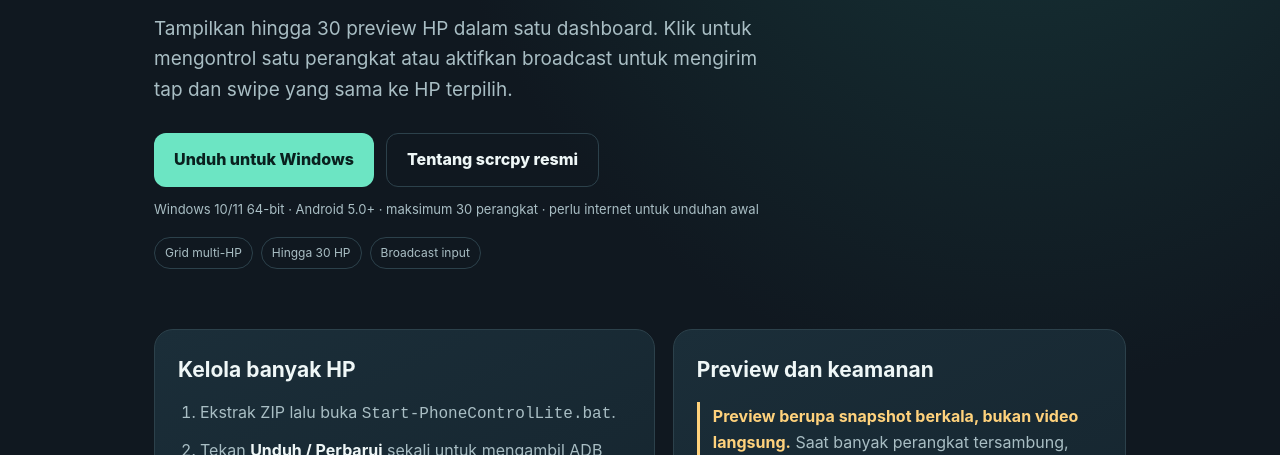
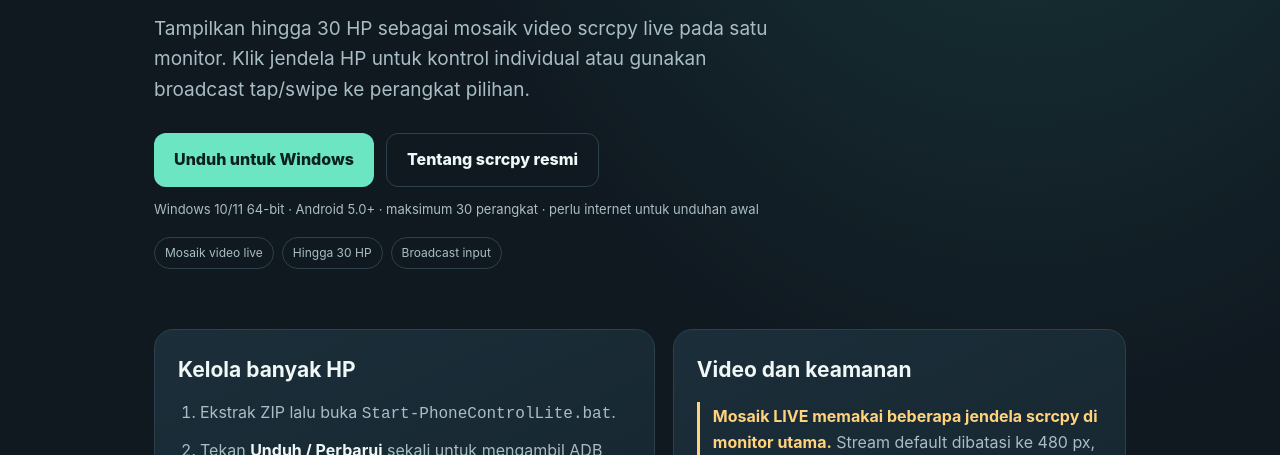
Before and after one commit to twn9-tech/phone-control-lite, a plain HTML site: page index.html in a window 1280 px wide. Shown: the part 345-800 px from the top of the page. Drawn offline with Linux system fonts and the light colour scheme.

Commit message:
Add live scrcpy mosaic mode

```diff
--- a/index.html
+++ b/index.html
@@ -10,7 +10,7 @@
 </head>
 <body><main>
 <header><span class="mark">↗</span><span>PHONE CONTROL LITE</span></header>
-<section class="hero"><div class="eyebrow">Android ke PC · lewat USB</div><h1>Lihat banyak layar.<br>Kontrol bersama.</h1><p>Tampilkan hingga 30 preview HP dalam satu dashboard. Klik untuk mengontrol satu perangkat atau aktifkan broadcast untuk mengirim tap dan swipe yang sama ke HP terpilih.</p><div class="actions"><a class="button" href="./downloads/PhoneControlLite-Windows.zip">Unduh untuk Windows</a><a class="button secondary" href="https://github.com/Genymobile/scrcpy">Tentang scrcpy resmi</a></div><div class="fine">Windows 10/11 64-bit · Android 5.0+ · maksimum 30 perangkat · perlu internet untuk unduhan awal</div><div class="specs"><span class="tag">Grid multi-HP</span><span class="tag">Hingga 30 HP</span><span class="tag">Broadcast input</span></div></section>
-<div class="layout"><section class="card"><h2>Kelola banyak HP</h2><ol><li>Ekstrak ZIP lalu buka <code>Start-PhoneControlLite.bat</code>.</li><li>Tekan <strong>Unduh / Perbarui</strong> sekali untuk mengambil ADB dari scrcpy resmi.</li><li>Aktifkan USB debugging pada setiap HP, sambungkan kabel data, lalu setujui izin di tiap layar.</li><li>Tekan <strong>Muat ulang HP</strong>. Klik preview untuk mengirim tap/swipe individual; atau centang beberapa HP, aktifkan mode broadcast, lalu klik/seret untuk mengirim input yang sama.</li></ol></section><section class="card"><h2>Preview dan keamanan</h2><p class="warning"><strong>Preview berupa snapshot berkala, bukan video langsung.</strong> Saat banyak perangkat tersambung, pembaruannya dapat memerlukan beberapa detik dan tidak serempak.</p><p>Broadcast dapat menekan tombol atau mengubah halaman di semua HP yang dipilih. Pastikan perangkat berada pada layar yang sesuai. Perlu USB debugging; gunakan hanya pada PC dan perangkat yang dipercaya.</p></section></div>
+<section class="hero"><div class="eyebrow">Android ke PC · lewat USB</div><h1>Lihat banyak layar.<br>Kontrol bersama.</h1><p>Tampilkan hingga 30 HP sebagai mosaik video scrcpy live pada satu monitor. Klik jendela HP untuk kontrol individual atau gunakan broadcast tap/swipe ke perangkat pilihan.</p><div class="actions"><a class="button" href="./downloads/PhoneControlLite-Windows.zip">Unduh untuk Windows</a><a class="button secondary" href="https://github.com/Genymobile/scrcpy">Tentang scrcpy resmi</a></div><div class="fine">Windows 10/11 64-bit · Android 5.0+ · maksimum 30 perangkat · perlu internet untuk unduhan awal</div><div class="specs"><span class="tag">Mosaik video live</span><span class="tag">Hingga 30 HP</span><span class="tag">Broadcast input</span></div></section>
+<div class="layout"><section class="card"><h2>Kelola banyak HP</h2><ol><li>Ekstrak ZIP lalu buka <code>Start-PhoneControlLite.bat</code>.</li><li>Tekan <strong>Unduh / Perbarui</strong> sekali untuk mengambil ADB dari scrcpy resmi.</li><li>Aktifkan USB debugging pada setiap HP, sambungkan kabel data, lalu setujui izin di tiap layar.</li><li>Tekan <strong>Muat ulang HP</strong>, lalu <strong>Buka mosaik LIVE</strong>. 20 HP ditata otomatis dalam 5 kolom × 4 baris; klik jendela scrcpy untuk mengontrolnya.</li><li>Untuk broadcast, pilih HP tujuan, aktifkan mode broadcast, lalu klik/seret pada preview dashboard untuk mengirim input yang sama.</li></ol></section><section class="card"><h2>Video dan keamanan</h2><p class="warning"><strong>Mosaik LIVE memakai beberapa jendela scrcpy di monitor utama.</strong> Stream default dibatasi ke 480 px, 8 fps dan tanpa audio. Kelancaran bergantung pada PC, HP, USB dan jumlah stream.</p><p>Preview pada dashboard tetap snapshot berkala; gunakan jendela scrcpy untuk video langsung. Broadcast dapat menekan tombol atau mengubah halaman di semua HP yang dipilih. Pastikan perangkat berada pada layar yang sesuai. Perlu USB debugging; gunakan hanya pada PC dan perangkat yang dipercaya.</p></section></div>
 <footer>Phone Control Lite adalah launcher sederhana yang menggunakan scrcpy, proyek terpisah berlisensi Apache-2.0. <a href="https://github.com/Genymobile/scrcpy">Sumber resmi scrcpy di GitHub</a>. Bukan produk resmi Genymobile.</footer>
 </main></body></html>
```
Also changed, not shown: README-ID.txt, 3 other files.
